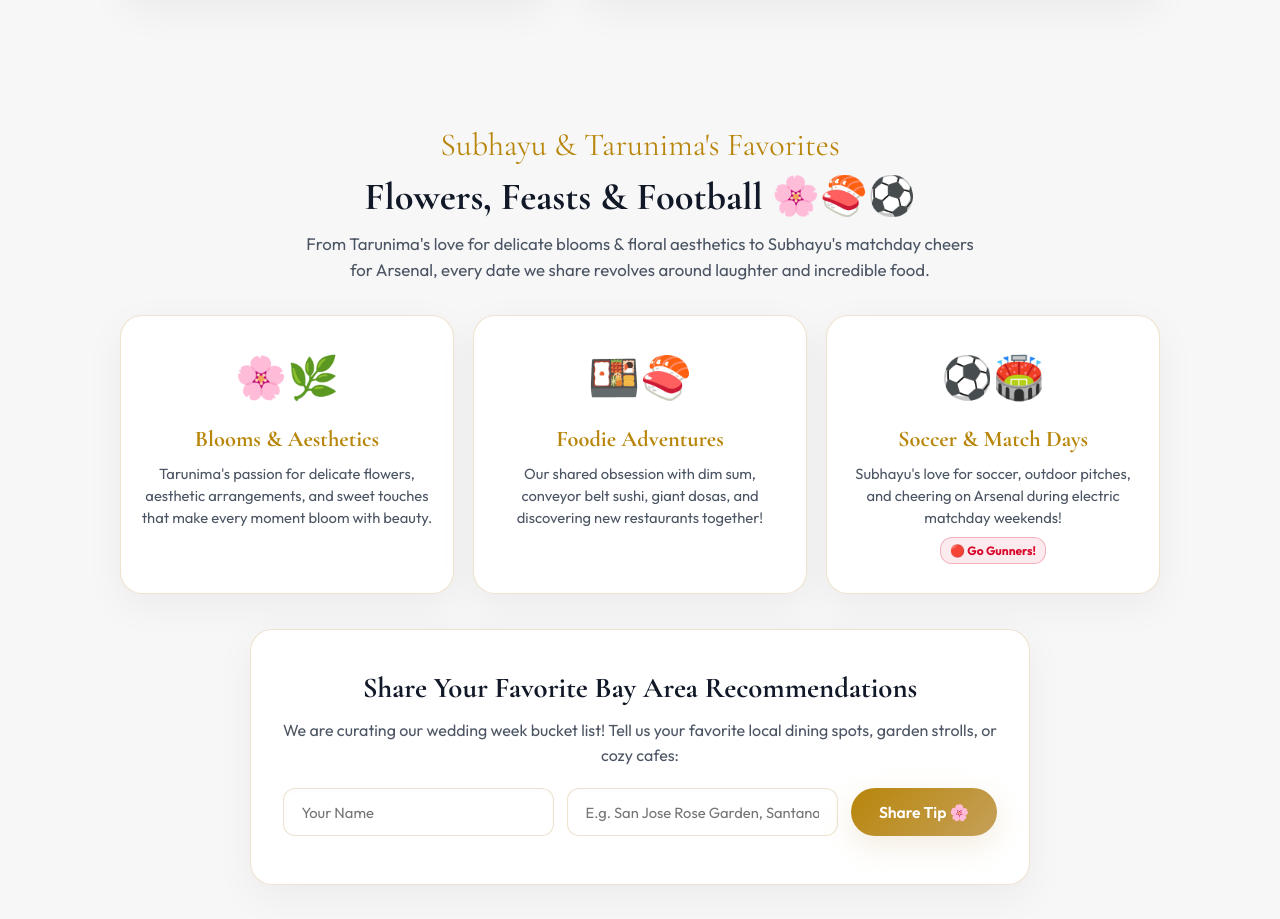
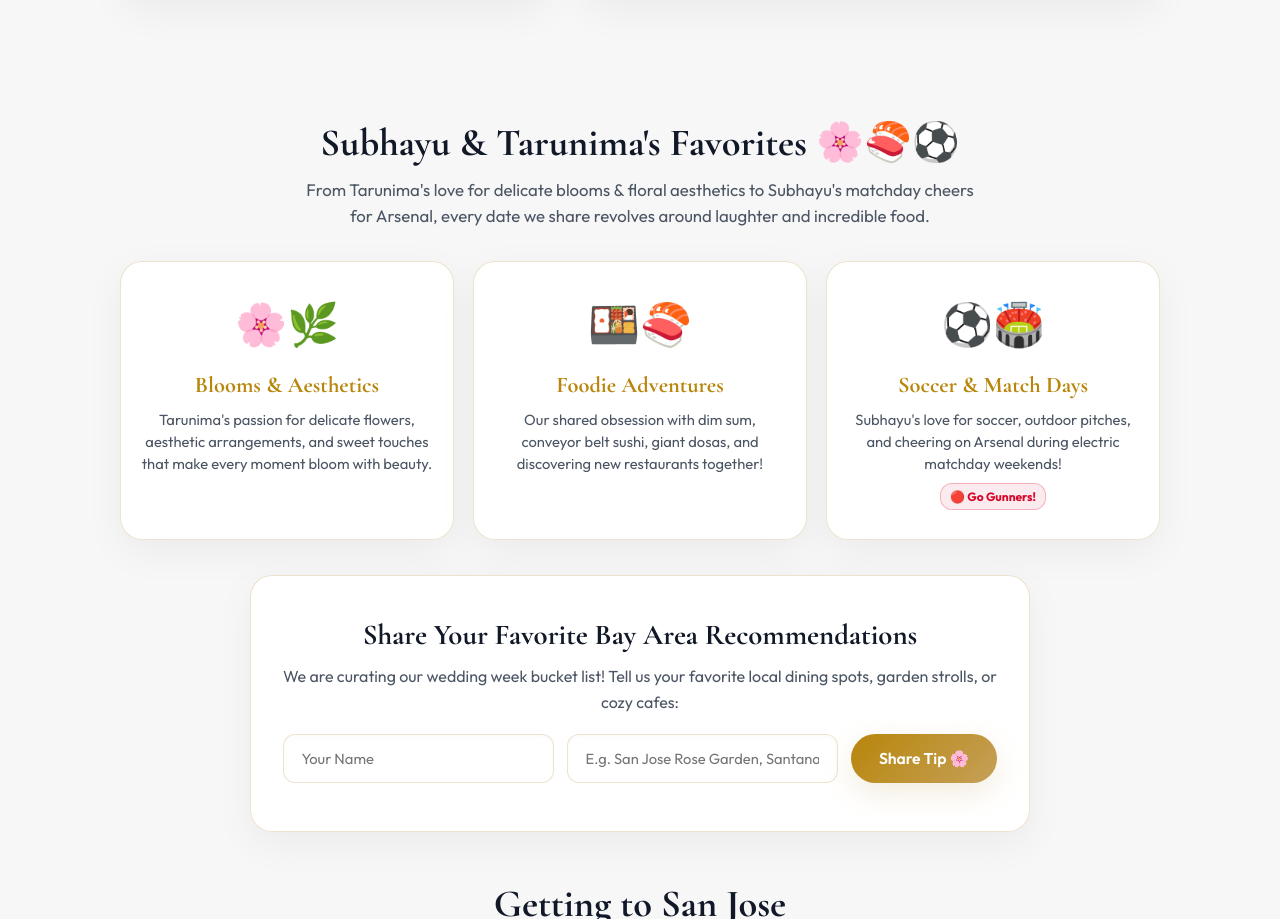
Before and after one commit to Ten5/wedding-planning, a website built with Vite: page index.html in a window 1280 px wide. Shown: the part 3255-4174 px from the top of the page. Built offline with nearby package versions, Linux system fonts and the light colour scheme.

Commit message:
copy: simplify section title to Subhayu & Tarunima's Favorites with emojis

```diff
--- a/index.html
+++ b/index.html
@@ -451,8 +451,7 @@
     <section class="foodie-section" id="interests">
       <div class="container">
         <div class="text-center">
-          <span class="section-tag font-alt">Subhayu &amp; Tarunima's Favorites</span>
-          <h2 class="section-title">Flowers, Feasts &amp; Football 🌸🍣⚽</h2>
+          <h2 class="section-title">Subhayu &amp; Tarunima's Favorites 🌸🍣⚽</h2>
           <p class="section-description">
             From Tarunima's love for delicate blooms &amp; floral aesthetics to Subhayu's matchday cheers for Arsenal, every date we share revolves around laughter and incredible food.
           </p>
```
